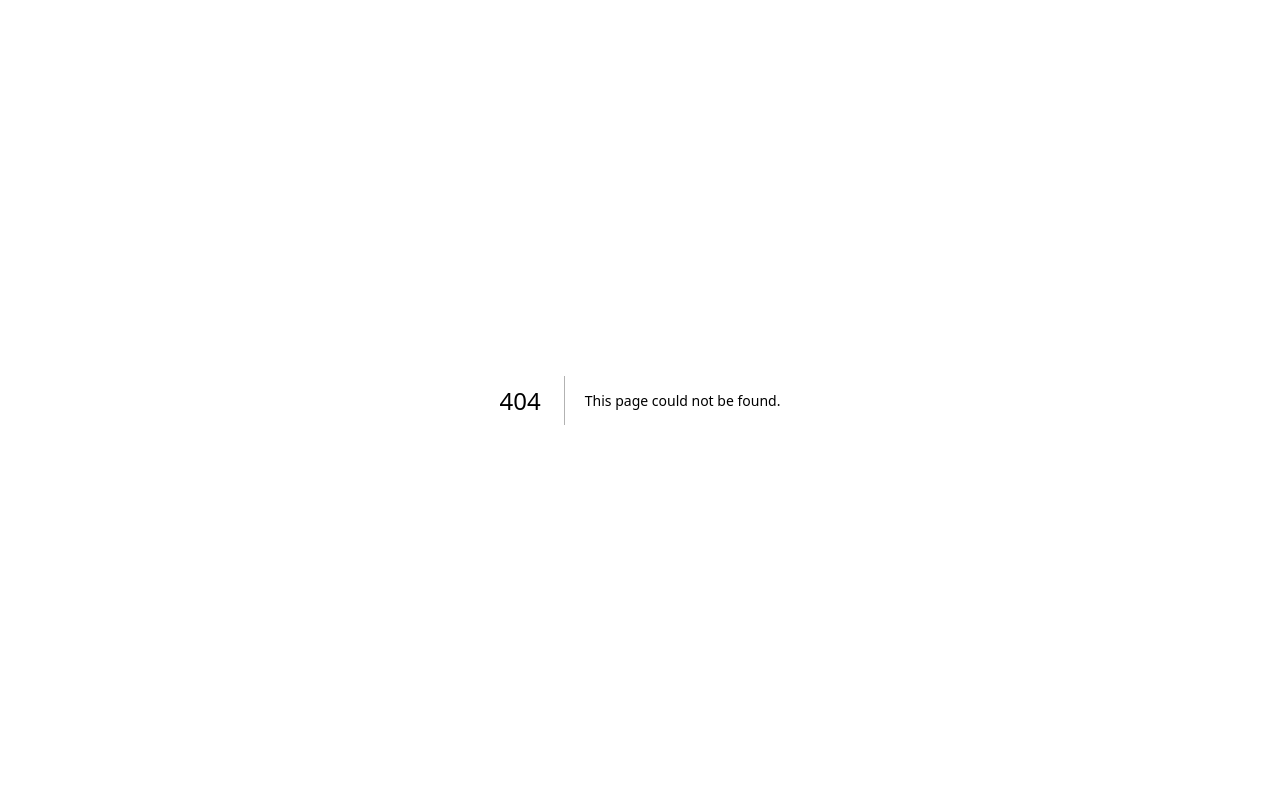
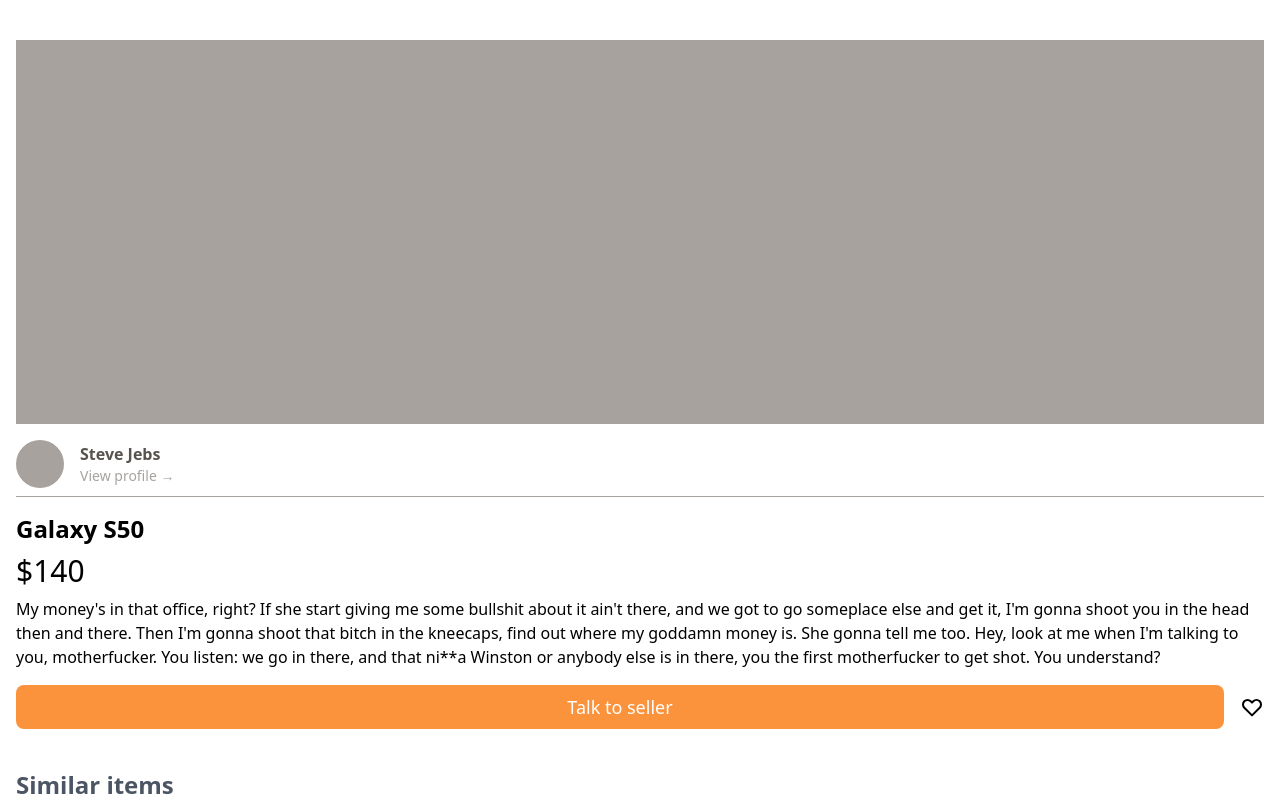
Before and after one commit to Yoonho5034/carrot-project, a Next.js app: page /items/1 in a window 1280 px wide. Before the commit this address had no page. Shown: the top 800 px of the page. Built offline with nearby package versions, Linux system fonts and the light colour scheme.

Commit message:
fix: items detail

```diff
--- /dev/null
+++ b/pages/items/[id].js
@@ -0,0 +1,68 @@
+const ItemDetail = () => {
+  return (
+    <div className="px-4 py-10">
+      <div className="mb-8">
+        <div className="h-96 bg-stone-400" />
+        <div className="flex items-center space-x-4 mt-4 border-b pb-2 border-stone-400">
+          <div className=" w-12 h-12 rounded-full bg-stone-400" />
+          <div>
+            <p className="text-stone-600 font-bold">Steve Jebs</p>
+            <p className="text-stone-400 text-sm font-medium cursor-pointer">
+              View profile &rarr;
+            </p>
+          </div>
+        </div>
+        <div className="mt-4">
+          <h1 className="text-2xl font-bold ">Galaxy S50</h1>
+          <span className="text-3xl mt-2 block">$140</span>
+          <p className="text-base my-2">
+            My money&apos;s in that office, right? If she start giving me some
+            bullshit about it ain&apos;t there, and we got to go someplace else
+            and get it, I&apos;m gonna shoot you in the head then and there.
+            Then I&apos;m gonna shoot that bitch in the kneecaps, find out where
+            my goddamn money is. She gonna tell me too. Hey, look at me when
+            I&apos;m talking to you, motherfucker. You listen: we go in there,
+            and that ni**a Winston or anybody else is in there, you the first
+            motherfucker to get shot. You understand?
+          </p>
+          <div className="flex items-center justify-between py-2 space-x-4">
+            <button className="flex-1 bg-orange-400 text-white py-2 rounded-lg hover:bg-orange-500 transition-colors text-lg font-medium focus:outline-none focus:ring-2 focus:ring-offset-2 ring-orange-500">
+              Talk to seller
+            </button>
+            <button>
+              <svg
+                className="h-6 w-6 "
+                xmlns="http://www.w3.org/2000/svg"
+                fill="none"
+                viewBox="0 0 24 24"
+                stroke="currentColor"
+                aria-hidden="true"
+              >
+                <path
+                  strokeLinecap="round"
+                  strokeLinejoin="round"
+                  strokeWidth="2"
+                  d="M4.318 6.318a4.5 4.5 0 000 6.364L12 20.364l7.682-7.682a4.5 4.5 0 00-6.364-6.364L12 7.636l-1.318-1.318a4.5 4.5 0 00-6.364 0z"
+                />
+              </svg>
+            </button>
+          </div>
+        </div>
+      </div>
+      <div>
+        <h2 className="text-2xl font-bold text-gray-600">Similar items</h2>
+        <div className="grid grid-cols-2 space-x-2">
+          {[1, 2, 3, 4, 5, 6].map((_, i) => (
+            <div key={i} className="mb-4">
+              <div className="h-56 w-full bg-gray-400 flex-col" />
+              <h3>Galaxy S60</h3>
+              <p>$6</p>
+            </div>
+          ))}
+        </div>
+      </div>
+    </div>
+  );
+};
+
+export default ItemDetail;
```
